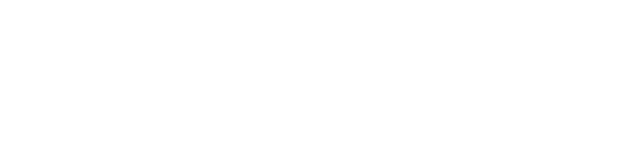
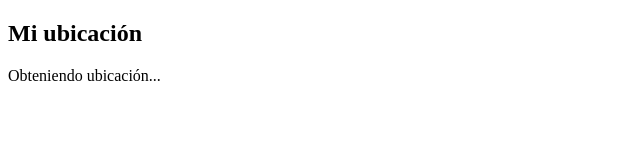
Before and after one commit to IDSeros/GeoRules, a website: page public/map.html in a window 1280 px wide. Shown: the whole page, without its empty margins (0-640 px from the left). Drawn offline with nearby package versions, Linux system fonts and the light colour scheme.

Commit message:
fix: missing property id 'status'

```diff
--- a/public/map.html
+++ b/public/map.html
@@ -8,8 +8,8 @@
     <link rel="icon" type="image/x-icon" href="GeoRulelogo.png" />
   </head>
   <body>
-    <!--  <h2>Mi ubicación</h2>
-    <p id="status">Obteniendo ubicación...</p> -->
+    <h2>Mi ubicación</h2>
+    <p id="status">Obteniendo ubicación...</p>
     <div id="map"></div>
 
     <div id="infoPanel">
```
